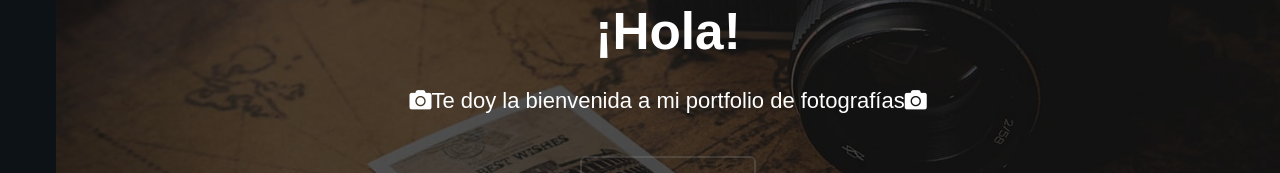
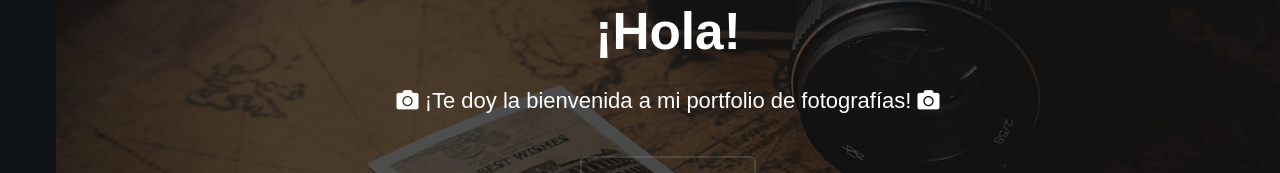
Before and after one commit to marumosquera/photografy-landscape, a plain HTML site: page index.html in a window 1280 px wide. Shown: the part 190-363 px from the top of the page. Drawn offline with Linux system fonts and the light colour scheme.

```diff
--- a/index.html
+++ b/index.html
@@ -35,7 +35,7 @@
 						<section id="banner">
 							<div class="inner">
 								<h1>¡Hola!</h1>
-								<p><i class="fas fa-camera"></i>Te doy la bienvenida a mi portfolio de fotografías<i class="fas fa-camera"></i></p>
+								<p><i class="fas fa-camera"></i> ¡Te doy la bienvenida a mi portfolio de fotografías! <i class="fas fa-camera"></i></p>
 								<ul class="actions">
 									<li><a href="#galleries" class="button alt scrolly big">Continuar</a></li>
 								</ul>
```
